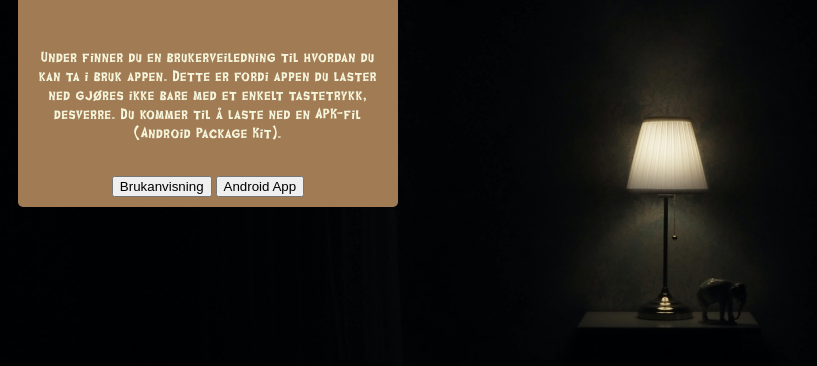
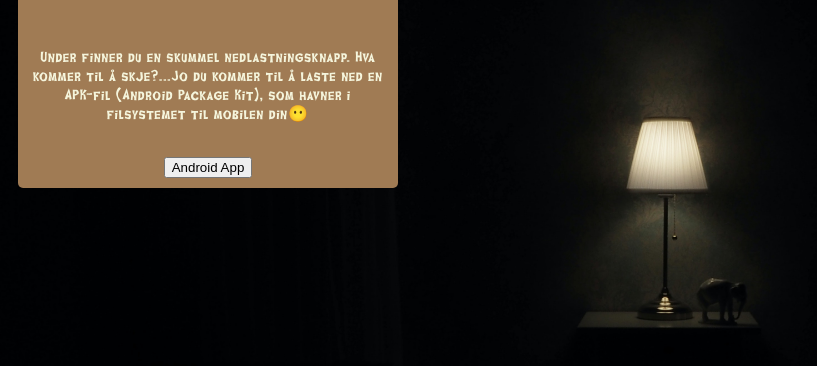
Before and after one commit to LoffLodde/LoffLodde.github.io, a plain HTML site: page index.html in a window 1280 px wide. Shown: the part 190-556 px from the top of the page, without its empty margins (0-817 px from the left). Drawn offline with Linux system fonts and the light colour scheme.

Commit message:
The moment of truth😶

```diff
--- a/index.html
+++ b/index.html
@@ -15,14 +15,12 @@
                 Tør du å laste den ned?
             </p>
         <br>
-            <p id="support">Under finner du en brukerveiledning til hvordan du
-                kan ta i bruk appen. Dette er fordi appen du laster ned gjøres
-                ikke bare med et enkelt tastetrykk, desverre. Du kommer til å
-                laste ned en APK-fil (Android Package Kit).
+            <p id="support">Under finner du en skummel nedlastningsknapp.
+                Hva kommer til å skje?...Jo du kommer til å laste ned en APK-fil (Android Package Kit),
+                som havner i filsystemet til mobilen din😶
             </p>
         <br>
-            <button class="brukerveiledning"><a href="filerTest/Hallo PDF fil.pdf" download="test">Brukanvisning</a></button>
-            <button class="App"><a href="filerTest/Hallo PDF fil.pdf" download="test">Android App</a></button>
+            <button class="App"><a href="filerTest/StudioPorten.apk" download="test">Android App</a></button>
     </div>
 </body>
 </html>
```
Also changed, not shown: 2 other files.
